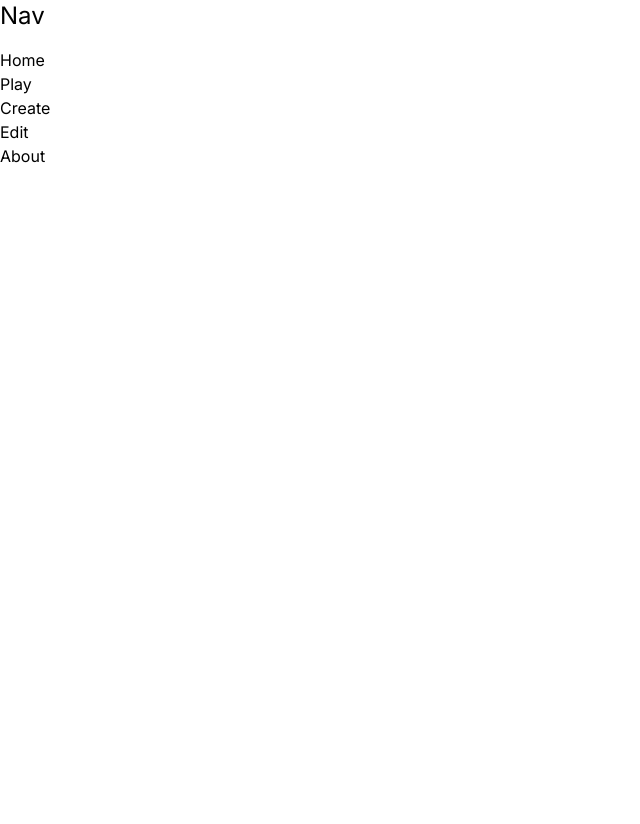
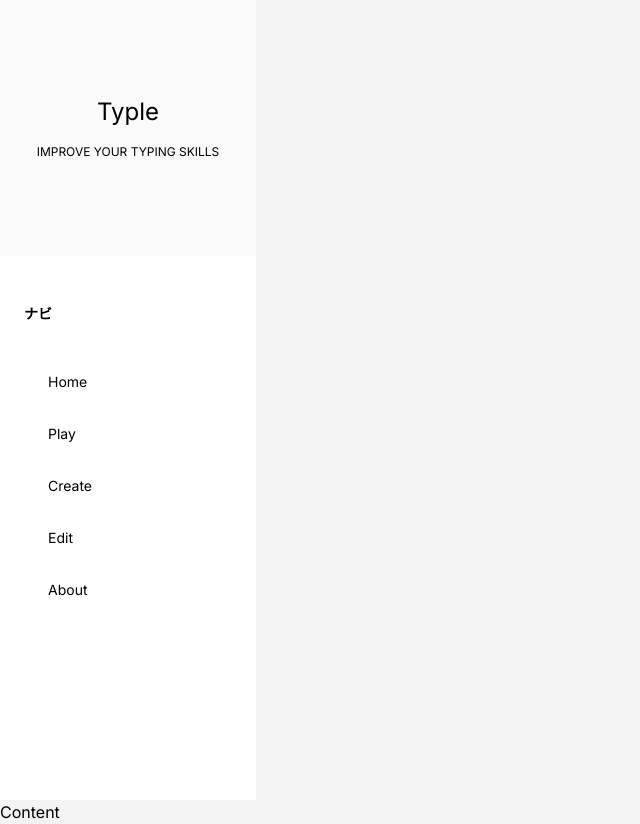
Before and after one commit to liyur-qie/typle-r, a Next.js app: page / in a window 1280 px wide. Shown: the whole page, without its empty margins (0-640 px from the left). Before the commit the page ends 800 px from the top, so only its background shows below. Built offline with nearby package versions, Linux system fonts and the light colour scheme.

Commit message:
Create Sidebar.tsx

```diff
--- a/src/app/globals.css
+++ /dev/null
@@ -1,3 +0,0 @@
-@tailwind base;
-@tailwind components;
-@tailwind utilities;
--- /dev/null
+++ b/src/app/globals.scss
@@ -0,0 +1,7 @@
+@tailwind base;
+@tailwind components;
+@tailwind utilities;
+
+body {
+  background-color: #f3f3f3;
+}
--- a/src/app/layout.tsx
+++ b/src/app/layout.tsx
@@ -1,6 +1,6 @@
 import type { Metadata } from "next";
 import { Inter } from "next/font/google";
-import "./globals.css";
+import "./globals.scss";
 
 const inter = Inter({ subsets: ["latin"] });
 
--- a/src/app/page.tsx
+++ b/src/app/page.tsx
@@ -1,28 +1,12 @@
-import Link from "next/link"
+import Sidebar from "@/components/Sidebar/Sidebar";
 
-export default function App() {
-  const routes = [
-    { name: "Home", path: "/home" },
-    { name: "Play", path: "/play" },
-    { name: "Create", path: "/create" },
-    { name: "Edit", path: "/edit" },
-    { name: "About", path: "/about" },
-  ]
-
-  const navListItems = routes.map((route, index) => {
-    return (
-      <li key={index}>
-        <Link href={ route.path }>{ route.name }</Link>
-      </li>
-    )
-  })
-
+export default function Home() {
   return (
-    <main>
-      <h1 className="text-2xl mb-4">Nav</h1>
-      <ul>
-        { navListItems }
-      </ul>
-    </main>
+    <>
+      <Sidebar />
+      <main>
+        <p>Content</p>
+      </main>
+    </>
   );
 }
--- /dev/null
+++ b/src/components/Sidebar/AppLogo.scss
@@ -0,0 +1,3 @@
+#appLogo {
+  background-color: #fafafa;
+}
--- /dev/null
+++ b/src/components/Sidebar/AppLogo.tsx
@@ -0,0 +1,12 @@
+import "./AppLogo.scss"
+
+export default function AppLogo(){
+  return (
+    <div id="appLogo" className="flex items-center justify-center h-64 w-64">
+      <div className="text-center">
+        <h1 className="text-2xl">Typle</h1>
+        <h2 className="text-xs mt-4">IMPROVE YOUR TYPING SKILLS</h2>
+      </div>
+    </div>
+  )
+}
--- /dev/null
+++ b/src/components/Sidebar/NavList.tsx
@@ -0,0 +1,23 @@
+import NavListItem from "./NavListItem"
+
+export default function NavList(){
+  const routes = [
+    { name: "Home", path: "/home" },
+    { name: "Play", path: "/play" },
+    { name: "Create", path: "/create" },
+    { name: "Edit", path: "/edit" },
+    { name: "About", path: "/about" },
+  ]
+
+  const navListItems = routes.map((route: any, index: number) => {
+    return (
+      <NavListItem key={ index } path={ route.path }>{ route.name }</NavListItem>
+    )
+  })
+
+  return (
+    <ul>
+      { navListItems }
+    </ul>
+  )
+}
--- /dev/null
+++ b/src/components/Sidebar/NavListItem.scss
@@ -0,0 +1,8 @@
+li {
+  a {
+    &:hover {
+      background: #FEF0F6;
+      color: #E9176F;
+    }
+  }
+}
--- /dev/null
+++ b/src/components/Sidebar/NavListItem.tsx
@@ -0,0 +1,16 @@
+import Link from "next/link"
+import "./NavListItem.scss"
+
+type PropType = {
+  name?: string,
+  path: string
+  children: React.ReactNode
+}
+
+export default function navListItems({ name, path, children }: PropType){
+  return (
+    <li>
+      <Link href={ path } className="block text-sm py-4 pl-12">{ name || children }</Link>
+    </li>
+  )
+}
--- /dev/null
+++ b/src/components/Sidebar/Sidebar.scss
@@ -0,0 +1,3 @@
+#sidebar {
+  background-color: #fff;
+}
--- /dev/null
+++ b/src/components/Sidebar/Sidebar.tsx
@@ -0,0 +1,13 @@
+import AppLogo from "@/components/Sidebar/AppLogo"
+import NavList from "@/components/Sidebar/NavList"
+import "./Sidebar.scss"
+
+export default function Sidebar(){
+  return (
+    <div id="sidebar" className="w-64 h-screen">
+      <AppLogo />
+      <h3 className="text-sm font-bold ml-6 mt-12 mb-8">ナビ</h3>
+      <NavList />
+    </div>
+  )
+}
```
Also changed, not shown: package.json (+6 -5 lines), 1 other file (tests, documents, lock files or other folders).
